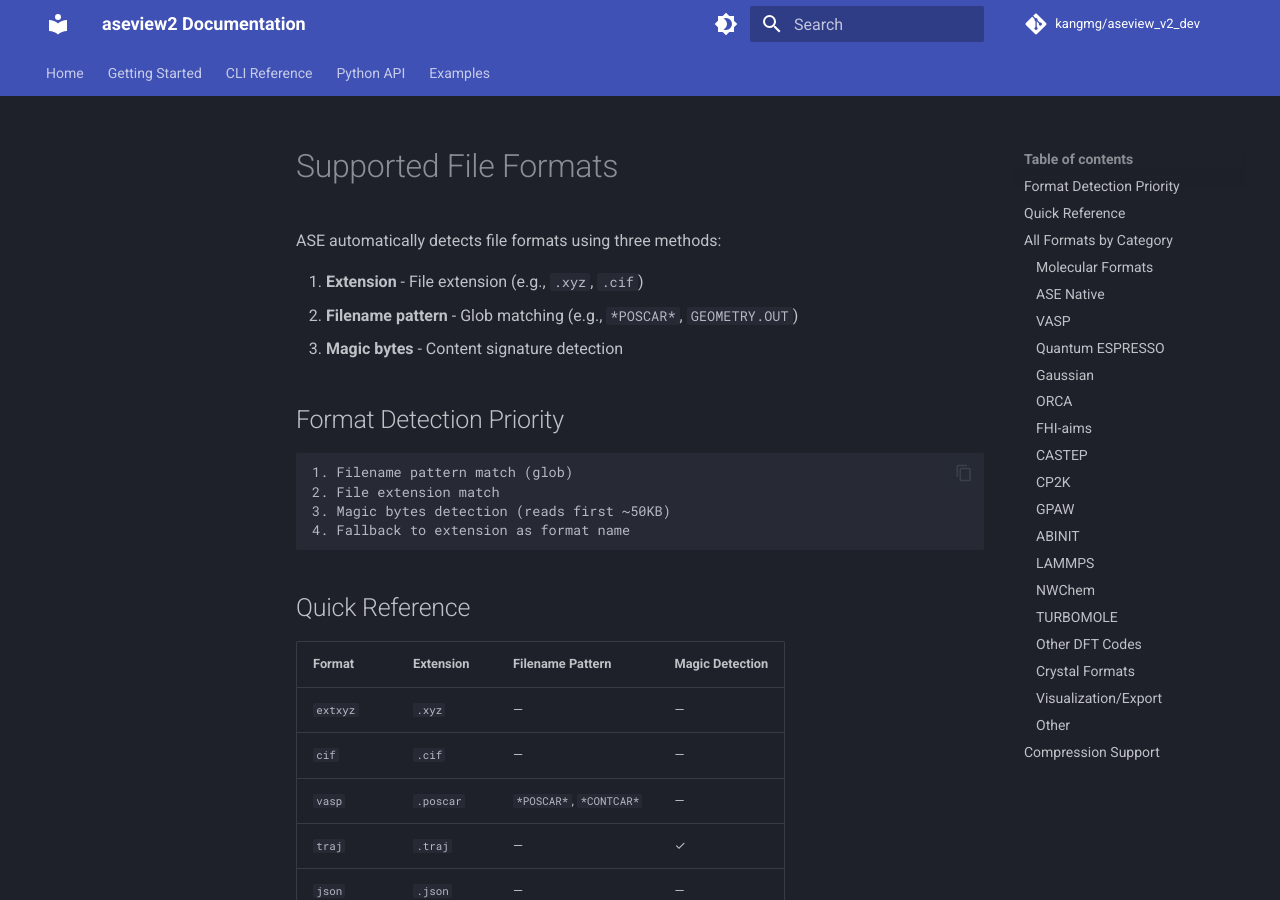
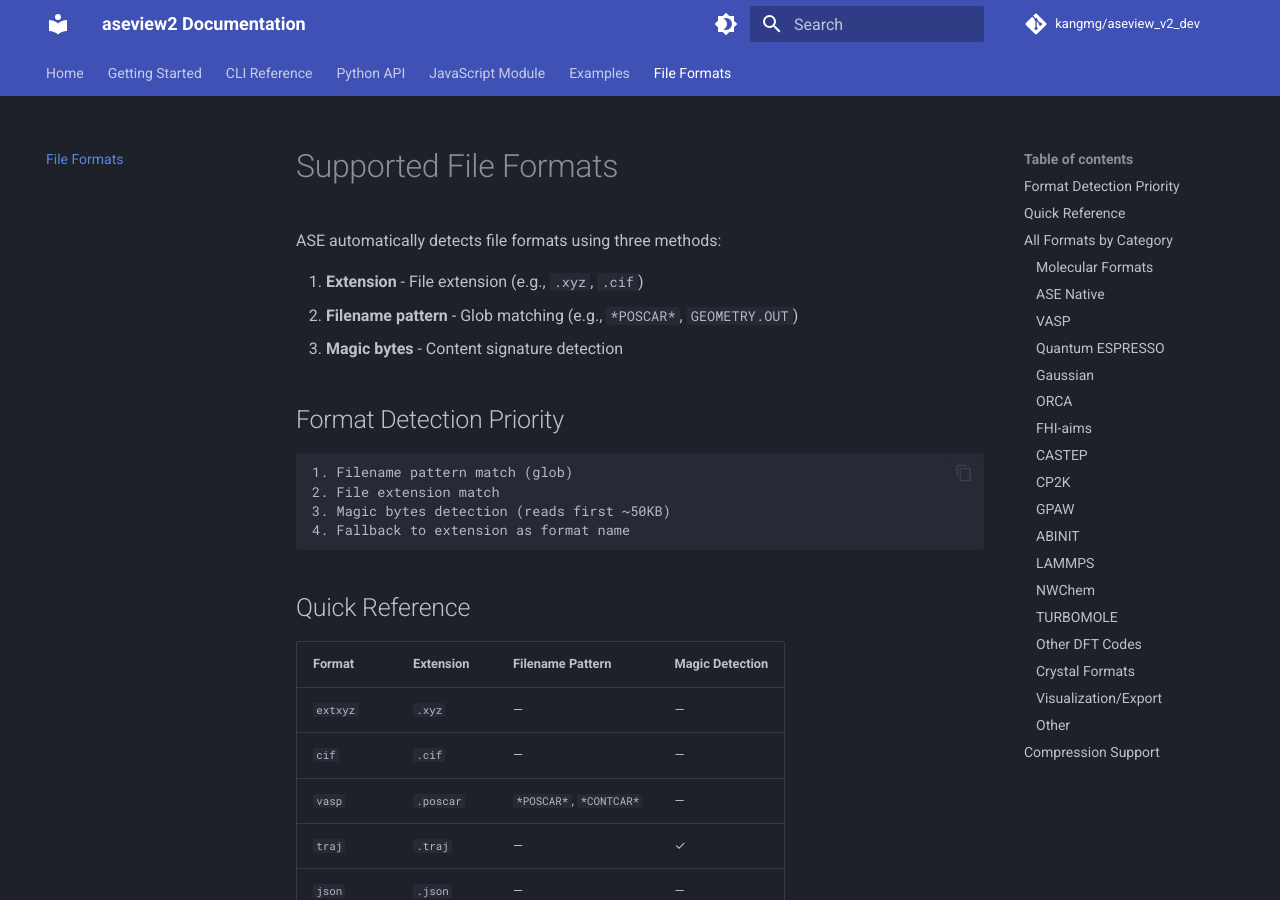
Before and after one commit to kangmg/aseview, an MkDocs documentation site: the page built from docs/file-formats.md, in a window 1280 px wide and 900 px high. Built offline with MkDocs 1.6.1 and Material for MkDocs 9.7.7, drawn with Linux system fonts in a browser that asks for light colours; comment, search, counter and statistics services are not loaded.

Commit message:
Add JS Module and File Formats to docs navigation

```diff
--- a/mkdocs.yml
+++ b/mkdocs.yml
@@ -51,12 +51,14 @@ nav:
     - MolecularViewer: api/molecular-viewer.md
     - OverlayViewer: api/overlay-viewer.md
     - NormalViewer: api/normal-viewer.md
+  - JavaScript Module: js-module.md
   - Examples:
     - Basic Visualization: examples/basic.md
     - Trajectory Animation: examples/trajectory.md
     - Overlay Comparison: examples/overlay.md
     - Normal Modes: examples/normal-modes.md
     - Solid-State Structures: examples/solid-state.md
+  - File Formats: file-formats.md
 
 extra:
   social:
```
